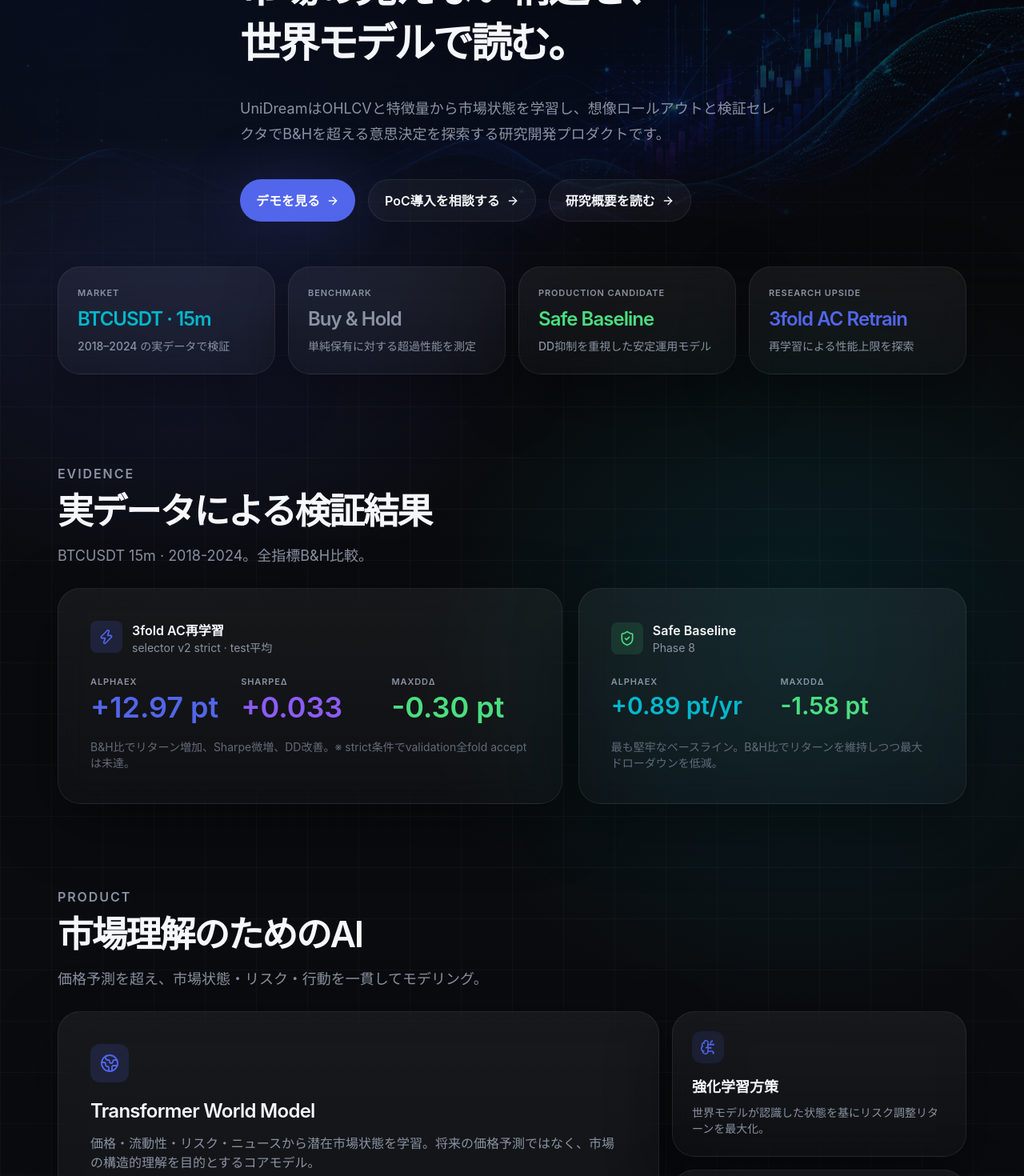
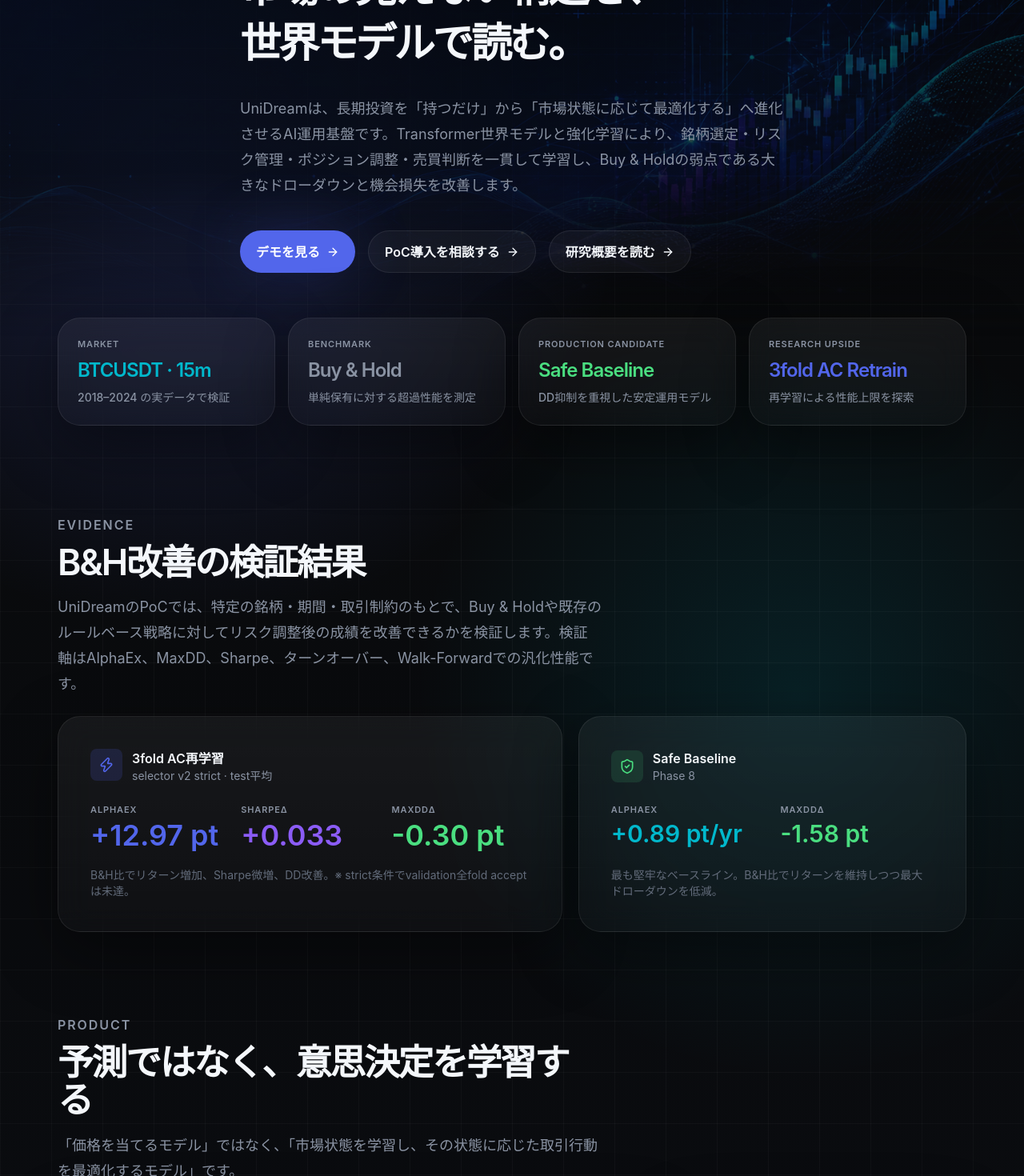
Before and after one commit to shinji-ogasa/unidream-demo-web, a Next.js app: page /homepage in a window 1280 px wide. Shown: the part 260-1730 px from the top of the page at 80% size. Built offline with nearby package versions, Linux system fonts and the light colour scheme.

Commit message:
revise copy: vision-first messaging, B&H positioning, PoC context, decision-learning angle

```diff
--- a/src/app/homepage/page.tsx
+++ b/src/app/homepage/page.tsx
@@ -193,7 +193,7 @@
               transition={{ duration: 0.5, delay: 0.25 }}
               className="mt-8 max-w-[680px] text-lg leading-8 text-[#8a93a3]"
             >
-              UniDreamはOHLCVと特徴量から市場状態を学習し、想像ロールアウトと検証セレクタでB&Hを超える意思決定を探索する研究開発プロダクトです。
+              UniDreamは、長期投資を「持つだけ」から「市場状態に応じて最適化する」へ進化させるAI運用基盤です。Transformer世界モデルと強化学習により、銘柄選定・リスク管理・ポジション調整・売買判断を一貫して学習し、Buy & Holdの弱点である大きなドローダウンと機会損失を改善します。
             </motion.p>
             <motion.div
               initial={{ opacity: 0, y: 14 }}
@@ -224,8 +224,8 @@
       <section className="container-site py-12 md:py-16 pb-8 md:pb-10">
         <div className="mb-6 max-w-[680px]">
           <SectionLabel>EVIDENCE</SectionLabel>
-          <h2 className="text-[clamp(2rem,3.5vw,3rem)] font-semibold tracking-[-0.05em] leading-[1.05] text-[#f4f7fb]">実データによる検証結果</h2>
-          <p className="mt-4 text-lg leading-8 text-[#8a93a3]">BTCUSDT 15m · 2018-2024。全指標B&H比較。</p>
+          <h2 className="text-[clamp(2rem,3.5vw,3rem)] font-semibold tracking-[-0.05em] leading-[1.05] text-[#f4f7fb]">B&H改善の検証結果</h2>
+          <p className="mt-4 text-lg leading-8 text-[#8a93a3]">UniDreamのPoCでは、特定の銘柄・期間・取引制約のもとで、Buy & Holdや既存のルールベース戦略に対してリスク調整後の成績を改善できるかを検証します。検証軸はAlphaEx、MaxDD、Sharpe、ターンオーバー、Walk-Forwardでの汎化性能です。</p>
         </div>
         <div className="grid gap-5 lg:grid-cols-[1.3fr_1fr]">
           <AnimateInView className="card p-8 md:p-10 border-[rgba(94,106,210,0.36)]" x={-20} y={0}>
@@ -260,8 +260,8 @@
       <section className="container-site py-12 md:py-16">
         <div className="mb-6 max-w-[680px]">
           <SectionLabel>PRODUCT</SectionLabel>
-          <h2 className="text-[clamp(2rem,3.5vw,3rem)] font-semibold tracking-[-0.05em] leading-[1.05] text-[#f4f7fb]">市場理解のためのAI</h2>
-          <p className="mt-4 text-lg leading-8 text-[#8a93a3]">価格予測を超え、市場状態・リスク・行動を一貫してモデリング。</p>
+          <h2 className="text-[clamp(2rem,3.5vw,3rem)] font-semibold tracking-[-0.05em] leading-[1.05] text-[#f4f7fb]">予測ではなく、意思決定を学習する</h2>
+          <p className="mt-4 text-lg leading-8 text-[#8a93a3]">「価格を当てるモデル」ではなく、「市場状態を学習し、その状態に応じた取引行動を最適化するモデル」です。</p>
         </div>
         <div className="grid gap-4 md:grid-cols-3">
           <AnimateInView y={20} className="md:col-span-2 md:row-span-2 card p-8 md:p-10">
@@ -302,10 +302,11 @@
         </div>
         <div className="max-w-[680px]">
           <SectionLabel>VISION</SectionLabel>
-          <h2 className="text-[clamp(2rem,3.5vw,3rem)] font-semibold tracking-[-0.05em] leading-[1.05] text-[#f4f7fb]">価格予測を超えた市場理解へ</h2>
+          <h2 className="text-[clamp(2rem,3.5vw,3rem)] font-semibold tracking-[-0.05em] leading-[1.05] text-[#f4f7fb]">長期投資を、AIで再設計する</h2>
           <div className="mt-8 space-y-6 text-lg leading-8 text-[#8a93a3]">
-            <p>金融市場は、価格だけで動いているわけではありません。投資家心理、流動性、リスク、ニュース、制度、そして時間とともに変化する市場状態。</p>
-            <p>UniDreamは、世界モデルと強化学習によって、そうした<span className="font-semibold text-[#02b8cc]">見えない市場構造を学習</span>し、いま市場で何が起きているのか、どの行動がリスクに対して合理的なのかを判断するAIを目指します。</p>
+            <p>従来の多くの予測モデルは、短期的な値動きの予測に焦点を当ててきました。しかし、実際の運用で重要なのは、いつリスクを取り、いつ守り、どの銘柄をどの比率で保有し、どのタイミングで調整するかです。</p>
+            <p>UniDreamは<span className="font-semibold text-[#02b8cc]">「価格を当てるモデル」ではなく、「市場状態を学習し、その状態に応じた取引行動を最適化するモデル」</span>です。Transformer世界モデルによって市場の潜在状態を学習し、強化学習によって取引行動を最適化します。</p>
+            <p>目指すのは、Buy & Holdの長期的な強さを活かしながら、ドローダウンと機会損失を抑える次世代のAI運用エンジンです。</p>
           </div>
         </div>
       </section>
@@ -315,7 +316,7 @@
         <div className="mb-6 max-w-[680px]">
           <SectionLabel>LIVE DEMO</SectionLabel>
           <h2 className="text-[clamp(2rem,3.5vw,3rem)] font-semibold tracking-[-0.05em] leading-[1.05] text-[#f4f7fb]">推論ダッシュボード</h2>
-          <p className="mt-4 text-lg leading-8 text-[#8a93a3]">リアルタイムで動作する研究デモ。エクイティ・ポジション・市場状態を一画面で。</p>
+          <p className="mt-4 text-lg leading-8 text-[#8a93a3]">長期投資の意思決定を最適化するAIの実際の推論結果をリアルタイムで確認できます。</p>
           <div className="mt-5 flex items-center gap-4 text-sm text-[#8a93a3]">
             <span className="flex items-center gap-2"><span className="h-1.5 w-1.5 rounded-full bg-[#4ade80]" />Live · next inference in ~15m</span>
             <span className="flex items-center gap-2"><ArrowRight className="h-3 w-3 text-[#02b8cc]" />BTCUSDT · 15m</span>
```
